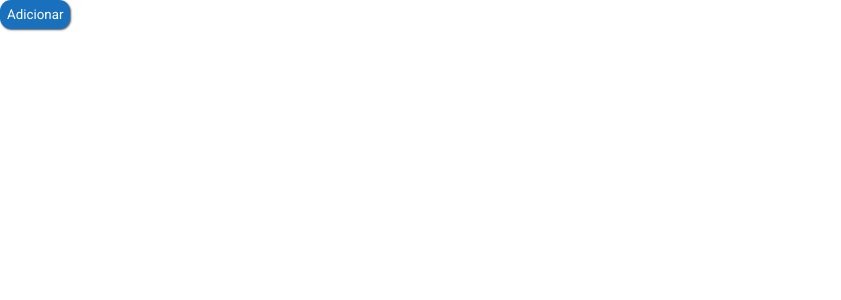
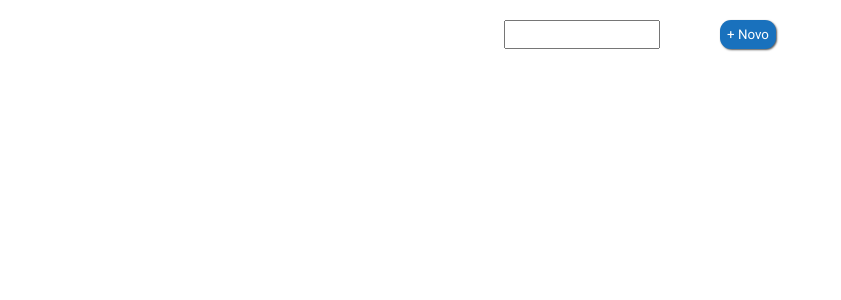
Before and after one commit to AndreVsc/Gerenciador-de-Tarefas, a React (Vite) app: page / in a window 1280 px wide. Shown: the top 300 px of the page, without its empty margins (0-841 px from the left). Built offline with nearby package versions, Linux system fonts and the light colour scheme.

Commit message:
0.0.0.8v

```diff
--- /dev/null
+++ b/src/components/Adicionar/AdicionarBlock.css
@@ -0,0 +1,11 @@
+.containerAdicionar{
+    display: flex;
+    align-items: center;
+    flex-direction: column;
+    padding: 20px;
+}
+
+.settingsAdicionar{
+    display: flex;
+    gap: 60px;
+}
--- a/src/components/Adicionar/AdicionarBlock.jsx
+++ b/src/components/Adicionar/AdicionarBlock.jsx
@@ -1,7 +1,7 @@
 import React, { useState } from 'react';
 import Button from "../button/Button";
 import BlockLista from './BlockLista';
-import Block from '../block/Block'; // Importe o componente Block
+import './AdicionarBlock.css';
 
 export default function AdicionarBlock() {
     const [block, setBlock] = useState([]);
@@ -20,8 +20,13 @@ export default function AdicionarBlock() {
 
     return (
         <>
-            <Button func={adicionarBlock} value='Adicionar' classN='bnt-b' />
-            <BlockLista blocos={block} onDeleteBlock={onDeleteBlock}/>
+            <div className='containerAdicionar'>
+                <div className='settingsAdicionar'>
+                    <input type="text" />
+                    <Button func={adicionarBlock} value='+ Novo' classN='bnt-b' />
+                </div>
+                <BlockLista blocos={block} onDeleteBlock={onDeleteBlock}/>
+            </div>
         </>
     );
 }
--- /dev/null
+++ b/src/components/Adicionar/BlockLista.css
@@ -0,0 +1,7 @@
+#listBlocks{
+    display: flex;
+    align-items: center;
+    flex-direction: column;
+    gap: 10px;
+    padding: 20px;
+}
--- a/src/components/Adicionar/BlockLista.jsx
+++ b/src/components/Adicionar/BlockLista.jsx
@@ -1,6 +1,7 @@
 import React from 'react';
 import Block from '../block/Block';
+import './BlockLista.css'
 
 export default function BlockLista({ blocos, onDeleteBlock }) {
-    return (<ul>{blocos.map((bloco) => (<Block id={bloco.id} name={bloco.name} qtd={bloco.qtd} func={onDeleteBlock}/>))}</ul>);
+    return (<ul id='listBlocks'>{blocos.map((bloco) => (<Block id={bloco.id} name={bloco.name} qtd={bloco.qtd} func={onDeleteBlock}/>))}</ul>);
 }
--- a/src/components/block/Block.css
+++ b/src/components/block/Block.css
@@ -12,6 +12,11 @@
     gap: 80px;
 }
 
+#idBlock{
+    font-size: 12px;
+    color: rgb(88, 88, 88);
+}
+
 #nameBlock{
     display: flex;
     align-items: center;
--- a/src/components/block/Block.jsx
+++ b/src/components/block/Block.jsx
@@ -11,8 +11,9 @@ export default function Block({id,name,qtd,func}){
     return(
         <li key={id}>
             <div id='containBlock'>
-                <div id='nameBlock'>{name}</div>
-                <div>{qtd ? <p>{qtd}</p> : <p>0</p>}</div>
+                <p id='idBlock'>{id}#</p>
+                <p id='nameBlock'>{name}</p>
+                <div><p>{qtd}</p></div>
                 <div id='buttonsBlock'>
                     <Button func={handleDelete} value={<RiDeleteBin5Line fontSize={15}/>} classN='bnt-b'/>
                 </div>
```
